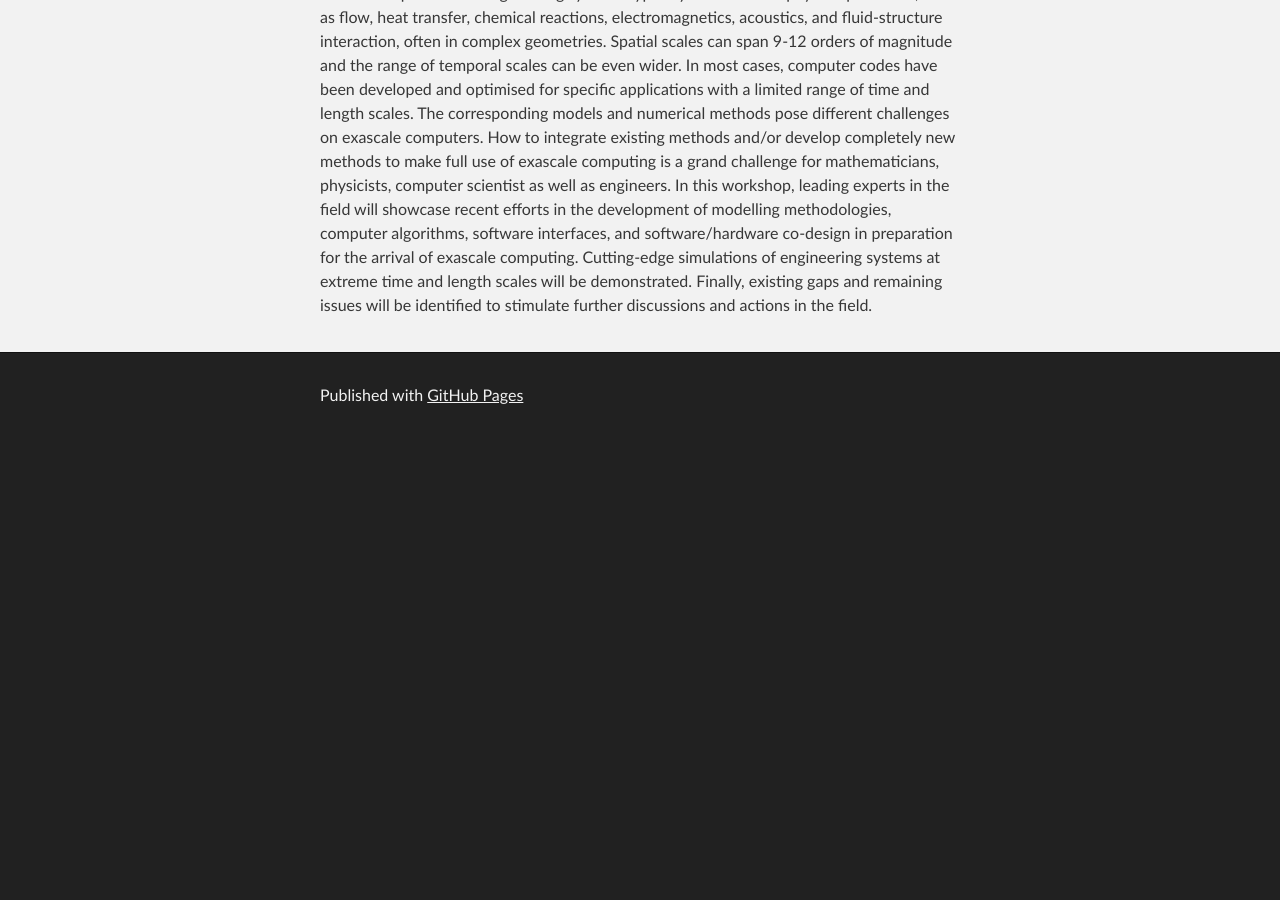
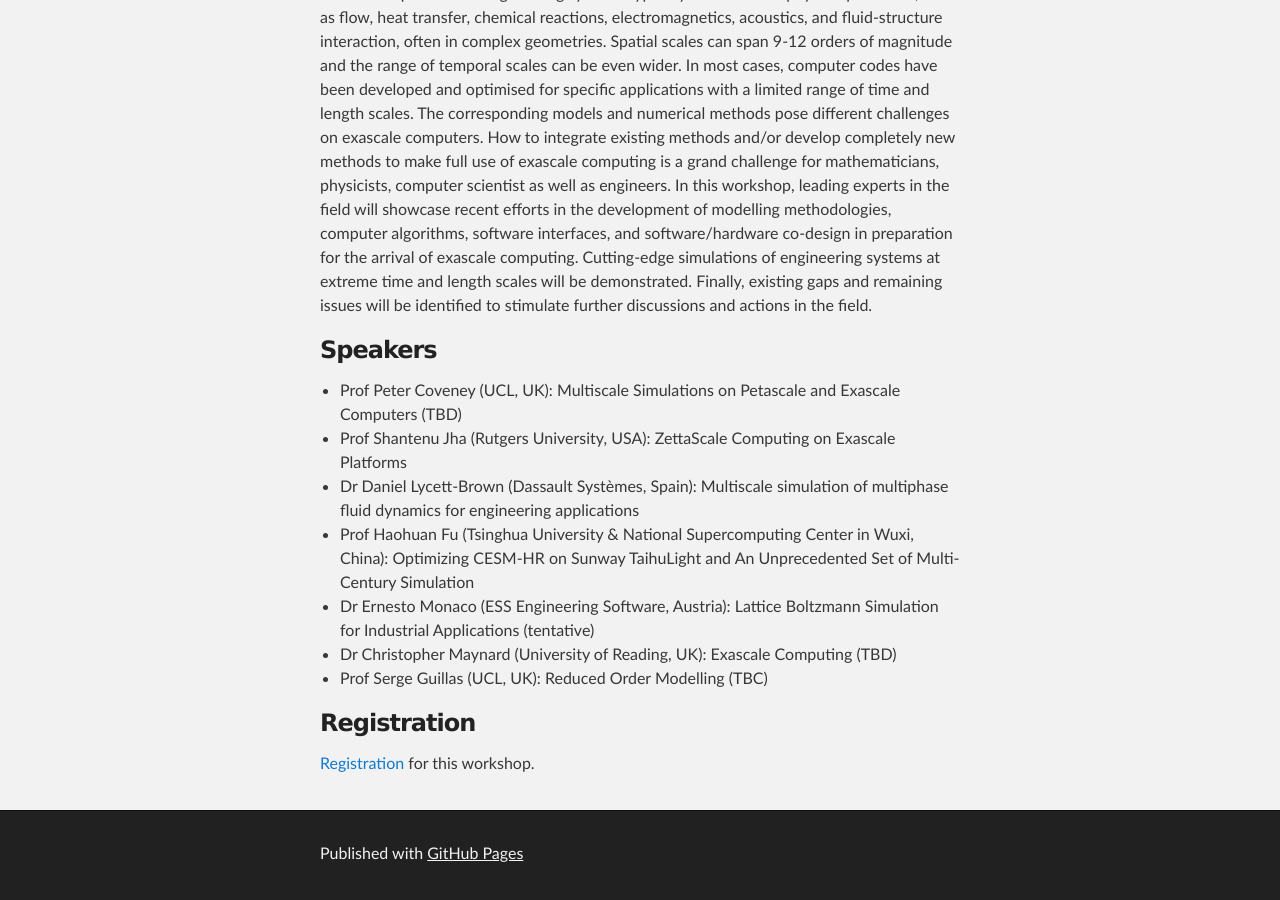
Before and after one commit to Excalibur-SLE/Excalibur-SLE.github.io, a Jekyll site: the page built from workshop3.md, in a window 1280 px wide and 900 px high, scrolled down 609 px. Built offline with Jekyll 4.4.1, drawn with Linux system fonts in a browser that asks for light colours; our own code applies the rules of GitHub Pages for plain Markdown files; before the commit the page ends 1051 px from its top, so only the background shows below that.

Commit message:
Add details workshop3

```diff
--- a/workshop3.md
+++ b/workshop3.md
@@ -32,3 +32,17 @@ computing. Cutting-edge simulations of engineering systems at extreme
 time and length scales will be demonstrated. Finally, existing gaps
 and remaining issues will be identified to stimulate further
 discussions and actions in the field.
+
+### Speakers
+
+- Prof Peter Coveney (UCL, UK): Multiscale Simulations on Petascale and Exascale Computers (TBD)
+- Prof Shantenu Jha (Rutgers University, USA): ZettaScale Computing on Exascale Platforms
+- Dr Daniel Lycett-Brown (Dassault Systèmes, Spain): Multiscale simulation of multiphase fluid dynamics for engineering applications
+- Prof Haohuan Fu (Tsinghua University & National Supercomputing Center in Wuxi, China): Optimizing CESM-HR on Sunway TaihuLight and An Unprecedented Set of Multi-Century Simulation
+- Dr Ernesto Monaco (ESS Engineering Software, Austria): Lattice Boltzmann Simulation for Industrial Applications (tentative)
+- Dr Christopher Maynard (University of Reading, UK): Exascale Computing (TBD)
+- Prof Serge Guillas (UCL, UK): Reduced Order Modelling (TBC)
+
+### Registration
+
+[Registration](https://www.eventbrite.co.uk/e/towards-exascale-simulation-of-integrated-engineering-systems-tickets-135968203557) for this workshop.
```
